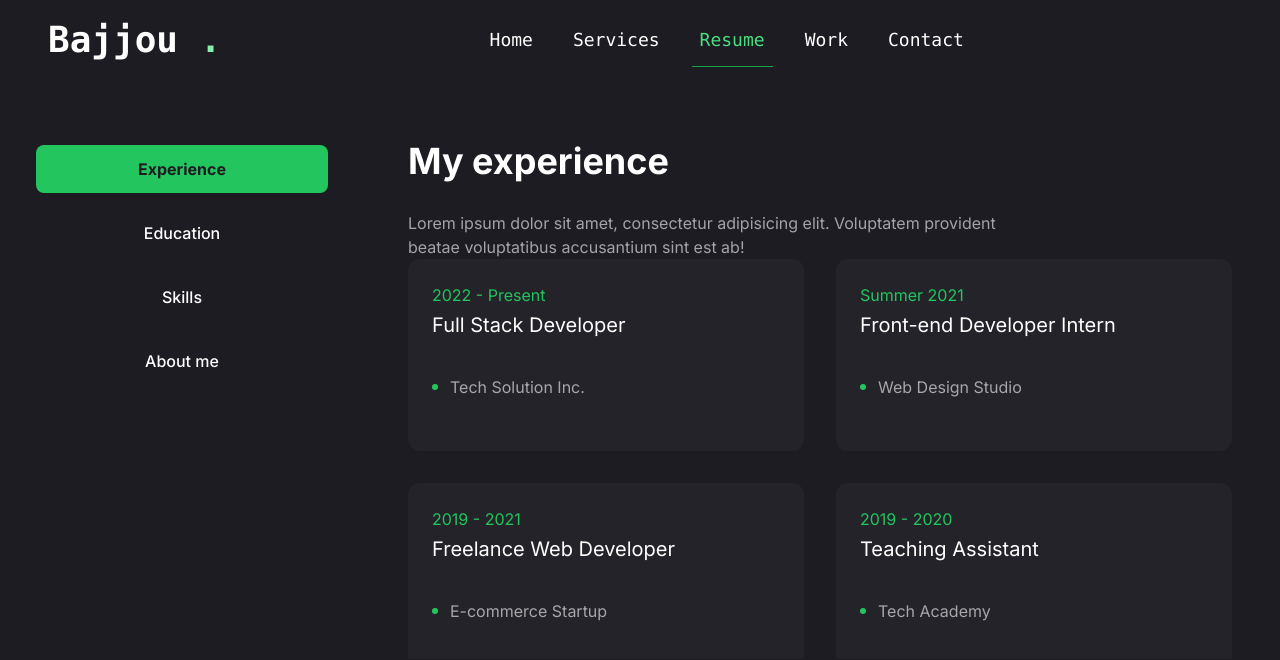
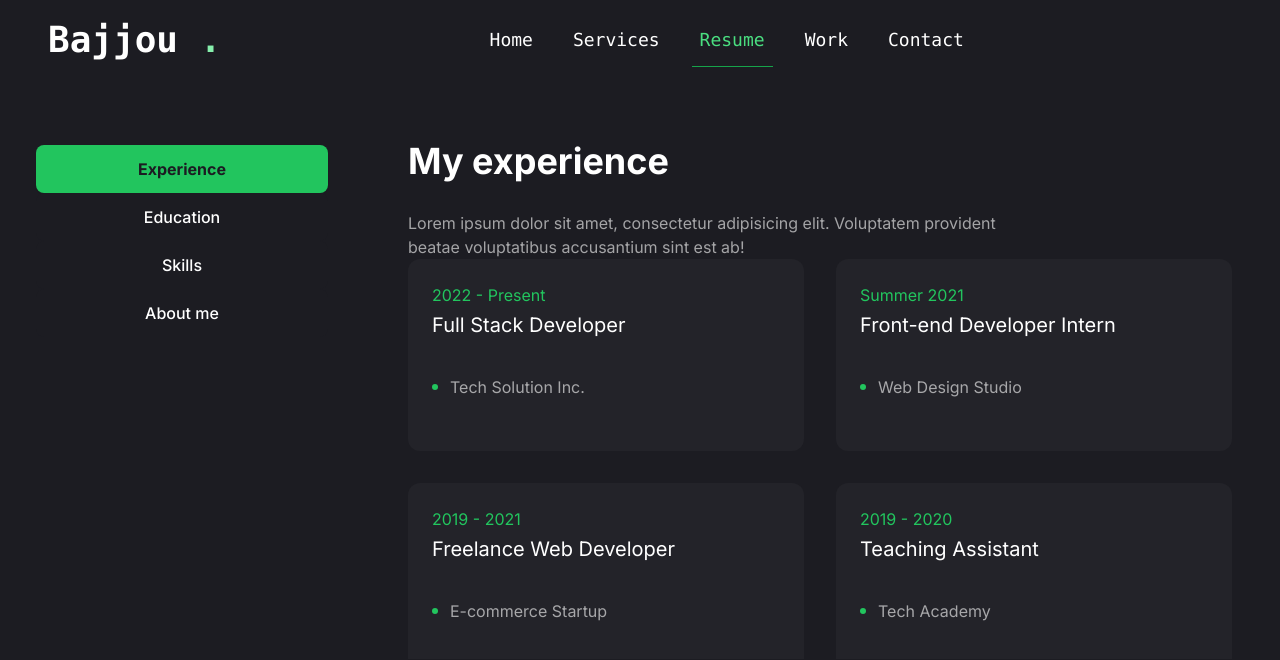
Before and after one commit to mohamedbajjou1/portfolio, a Next.js app: page /resume in a window 1280 px wide. Shown: the top 660 px of the page. Built offline with nearby package versions, Linux system fonts and the light colour scheme.

Commit message:
initial commit

```diff
--- a/app/resume/page.tsx
+++ b/app/resume/page.tsx
@@ -191,7 +191,7 @@ export default function page() {
           defaultValue="experience"
           className="flex flex-col xl:flex-row gap-[60px]"
         >
-          <TabsList className="flex flex-col max-w-[300px] space-y-4 mx-auto xl:mx-0">
+          <TabsList className="flex flex-col max-w-[300px] mx-auto xl:mx-0">
             <TabsTrigger value="experience">Experience</TabsTrigger>
             <TabsTrigger value="education">Education</TabsTrigger>
             <TabsTrigger value="skills">Skills</TabsTrigger>
```
